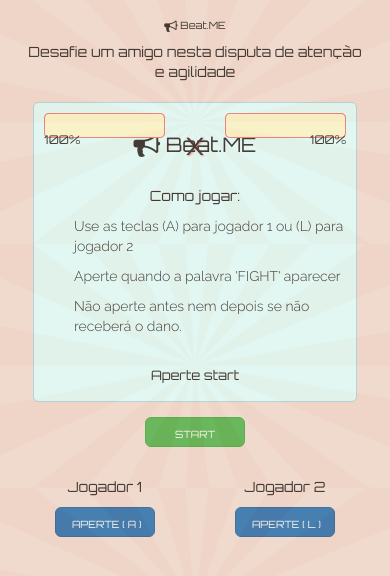
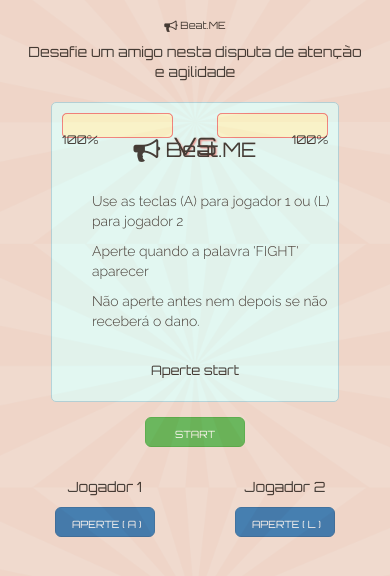
Before and after one commit to domzinhuu/Beat.ME, an Angular app: page / in a window 390 px wide. Shown: the top 576 px of the page. Built offline with nearby package versions, Linux system fonts and the light colour scheme.

Commit message:
ajuste no layout

```diff
--- a/src/app/app.component.html
+++ b/src/app/app.component.html
@@ -16,7 +16,7 @@
           <p class="popover-p1" id="damageP1">Jogador 1 levou dano!</p>
         </div>
 
-        <h1 class="vs">X</h1>
+        <h1 class="vs">VS</h1>
 
         <div class="lifebar">
           <h3 class="p2 count">{{p2Life}}%</h3>
@@ -40,7 +40,6 @@
             <i class="fa fa-bullhorn fa-lg"></i> Beat.ME</h2>
 
           <div class="howto">
-            <p class="text-center">Como jogar:</p>
             <ul class="normal-font">
               <li><p>Use as teclas (A) para jogador 1 ou (L) para jogador 2</p></li>
               <li><p>Aperte quando a palavra 'FIGHT' aparecer</p></li>
--- a/src/styles.css
+++ b/src/styles.css
@@ -31,7 +31,7 @@ body{
 }
 
 .screen{
-    width: 70%;
+    width: 80%;
     height: 350px;
     background-color: lightcyan;
     border: 1px solid lightblue;
@@ -68,7 +68,7 @@ body{
 
 .lifebar{
     position: relative;
-    width: 40%;
+    width: 43%;
     height: 30px;
     background-color: lightcoral;
     border-radius: 5px;
@@ -202,7 +202,7 @@ body{
         font-size: 2rem;
     }
     .screen{
-        width: 90%;
+        width: 80%;
         height: 300px;
     }
 
@@ -216,7 +216,7 @@ body{
     }
 
     .lifebar{
-        width: 40%;
+        width: 45%;
         height: 25px;
     }
 
```
